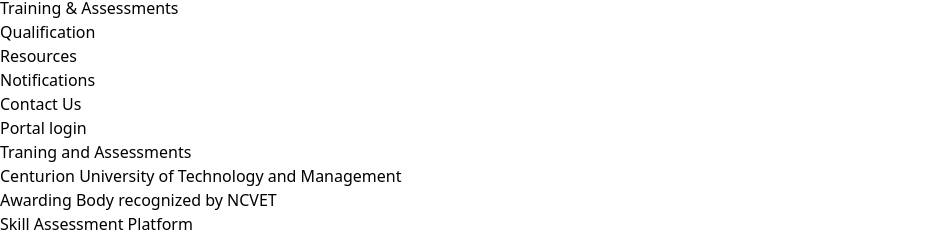
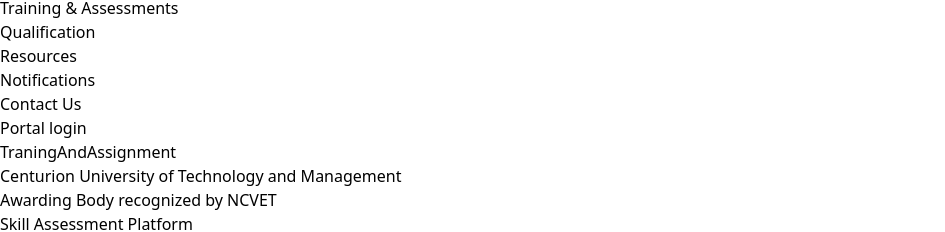
Before and after one commit to asrinibash/Skill-Assesment-frontend, a React (Vite) app: page /tp in a window 1280 px wide. Shown: the part 2551-2783 px from the top of the page, without its empty margins (0-945 px from the left). Built offline with nearby package versions, Linux system fonts and the light colour scheme.

Commit message:
changes in folder structure

```diff
--- a/src/Components/Navbar/Navbar.jsx
+++ b/src/Components/Navbar/Navbar.jsx
@@ -91,7 +91,7 @@
                 >
                   <Link
                     to={link.link}
-                    className="text-white hover: transition duration-300 relative before:content-[''] before:absolute before:bottom-0 before:left-1/2 before:w-0 before:h-0.5 before:bg-white before:transition-all before:duration-300 hover:before:w-full hover:before:left-0"
+                    className="text-white hover: transition duration-300 relative before:content-[''] before:absolute before:-bottom-1 before:left-1/2 before:w-0 before:h-0.5 before:bg-white before:transition-all before:duration-300 hover:before:w-full hover:before:left-0"
                     onClick={handleNavItemClick}
                   >
                     {link.name}
--- a/src/Pages/ContactUs/ContactUs.jsx
+++ b/src/Pages/ContactUs.jsx
@@ -1,7 +1,7 @@
 import React from "react";
 import { Link } from "react-router-dom";
 import { motion } from "framer-motion";
-import LocationAndContact from "../../Components/HomeComponents/LocationAndContact.jsx";
+import LocationAndContact from "../Components/HomeComponents/LocationAndContact.jsx";
 
 export default function ContactUs() {
   return (
--- a/src/Pages/Portal/PortalLogin.jsx
+++ b/src/Pages/PortalLogin.jsx
@@ -1,5 +1,5 @@
 import React from "react";
-import LoginForm from "../../Components/PortalLogin/PortalLogin";
+import LoginForm from "../Components/PortalLogin/PortalLogin";
 import { motion } from "framer-motion";
 
 function PortalLogin() {
--- a/src/Pages/TraningAndAssignment/TraningAndAssignment.jsx
+++ b/src/Pages/TraningAndAssignment.jsx
@@ -3,7 +3,7 @@
 function TraningAndAssignment() {
   return (
     <section className="min-h-screen flex items-center justify-center">
-      <h1 className="text-4xl">Traning and Assessments</h1>
+      <h1 className="text-4xl">TraningAndAssignment</h1>
     </section>
   );
 }
```
Also changed, not shown: src/Pages/Home.jsx (renamed from src/Pages/Home/Home.jsx, +5 -5 lines), src/main.jsx (+9 -9 lines), src/Pages/AboutUs.jsx (renamed from src/Pages/About/AboutUs.jsx), src/Pages/Notification.jsx (renamed from src/Pages/Notification/Notification.jsx), src/Pages/Partners.jsx (renamed from src/Pages/Partners/Partners.jsx), src/Pages/Qualification.jsx (renamed from src/Pages/Qualification/Qualification.jsx), src/Pages/Resource.jsx (renamed from src/Pages/Resource/Resource.jsx).
